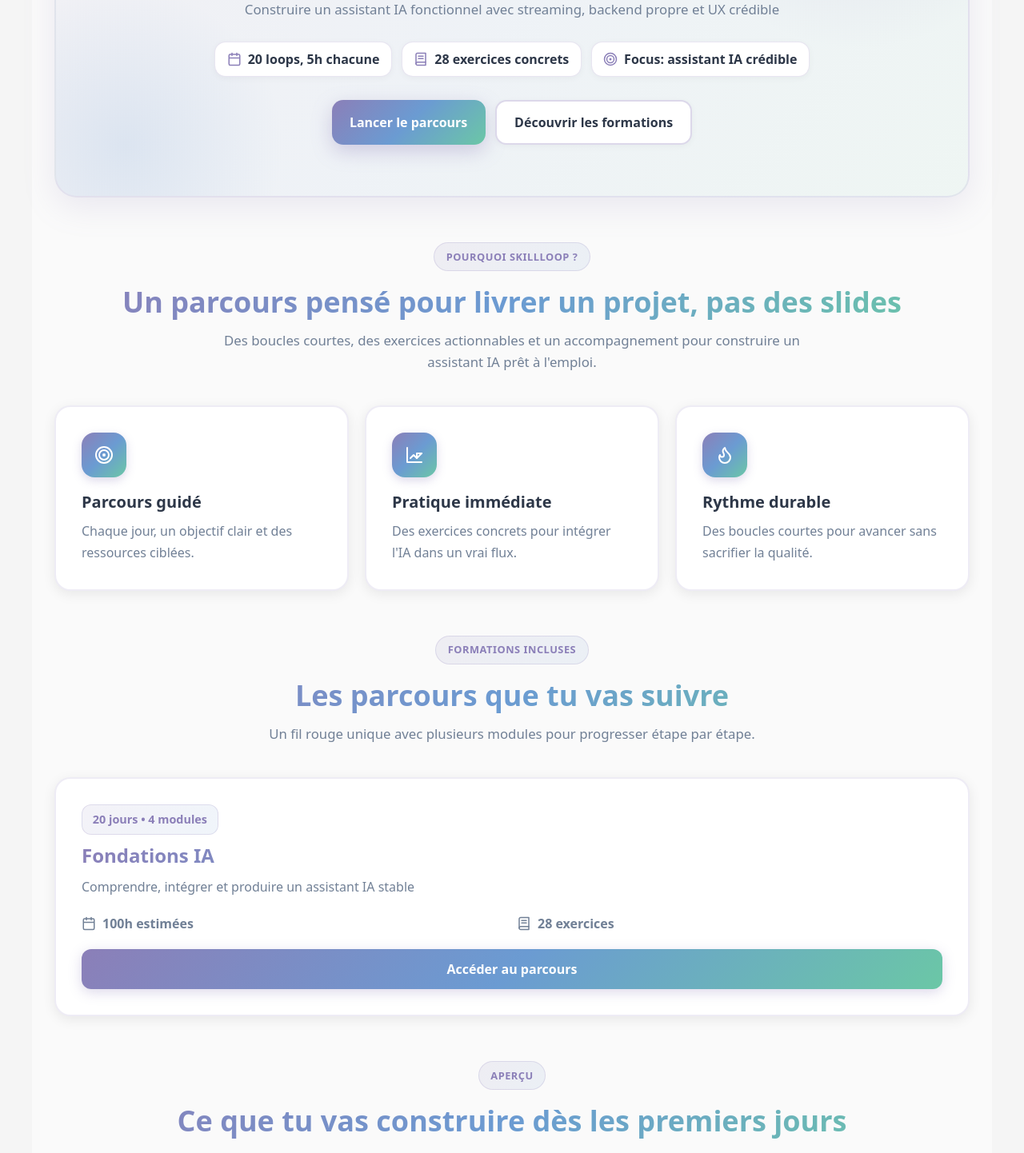
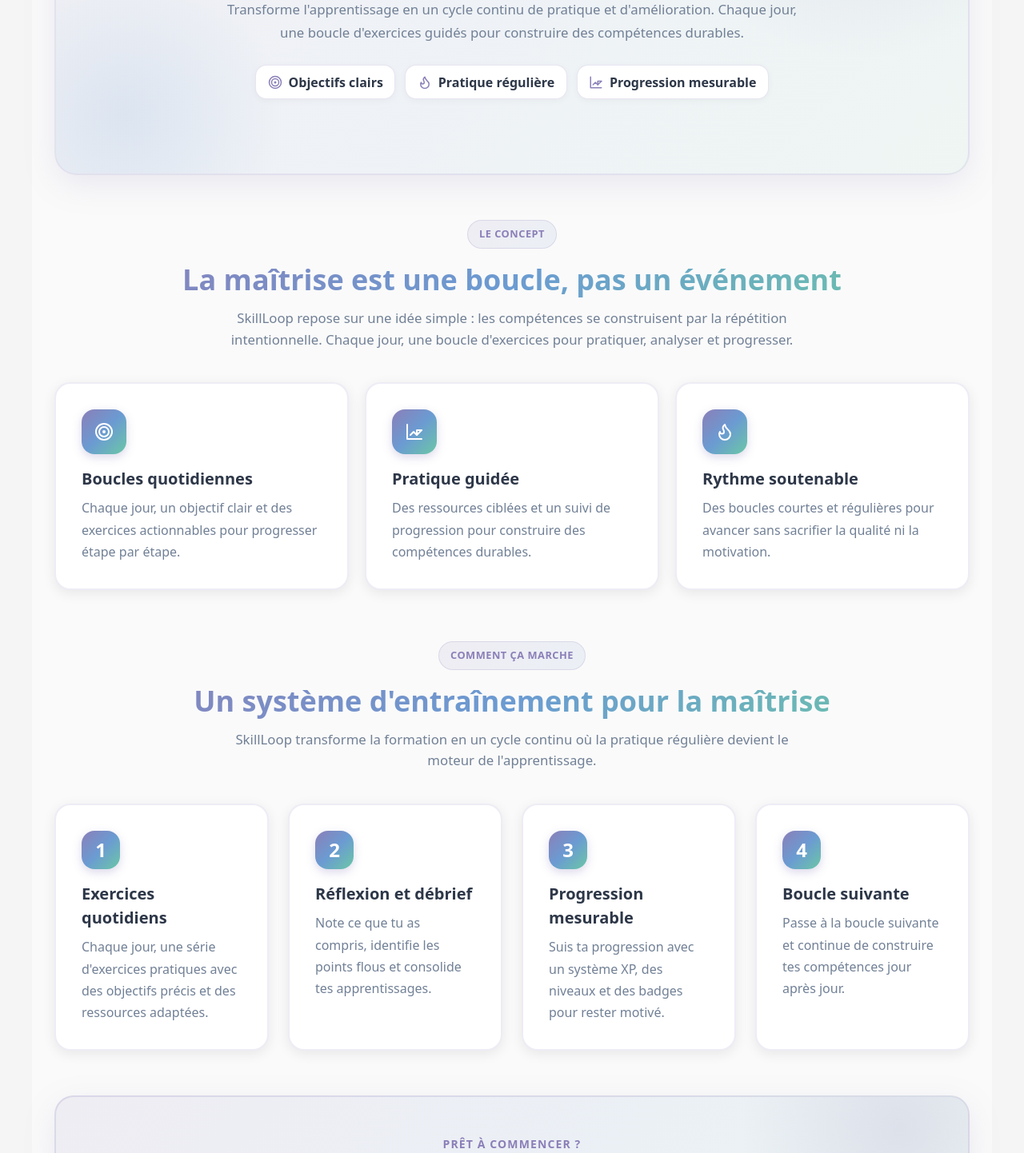
Before and after one commit to OliviaG-dev/SkillLoop, a React (Vite) app: page / in a window 1280 px wide. Shown: the part 420-1862 px from the top of the page at 80% size. Built offline with nearby package versions, Linux system fonts and the light colour scheme.

Commit message:
:lipstick: finish:design home

```diff
--- a/src/pages/Home/Home.css
+++ b/src/pages/Home/Home.css
@@ -248,14 +248,13 @@
 }
 
 .home-pillars,
-.home-formations,
+.home-how-it-works,
 .home-preview,
 .home-cta {
   margin-top: 3.5rem;
 }
 
 .pillars-grid,
-.formations-grid,
 .preview-grid {
   display: grid;
   gap: 1.25rem;
@@ -305,87 +304,12 @@
   line-height: 1.7;
 }
 
-.formations-grid {
-  grid-template-columns: repeat(auto-fit, minmax(280px, 1fr));
-}
-
-.formation-card {
-  background: var(--bg-white);
-  border: 2px solid rgba(139, 127, 184, 0.15);
-  border-radius: 20px;
-  padding: 2rem;
-  box-shadow: var(--shadow-md);
-  display: flex;
-  flex-direction: column;
-  gap: 1.25rem;
-  transition: all 0.3s cubic-bezier(0.4, 0, 0.2, 1);
-}
-
-.formation-card:hover {
-  transform: translateY(-4px);
-  box-shadow: var(--shadow-lg);
-  border-color: var(--color-violet);
-}
-
-.formation-top h3 {
-  margin: 0.5rem 0 0.5rem;
-  color: var(--text-primary);
-  font-size: 1.5rem;
-  font-weight: 700;
-  background: linear-gradient(135deg, var(--color-violet) 0%, var(--color-blue) 50%, var(--color-green) 100%);
-  -webkit-background-clip: text;
-  -webkit-text-fill-color: transparent;
-  background-clip: text;
-}
-
-.formation-top p {
-  margin: 0;
-  color: var(--text-secondary);
-  line-height: 1.7;
-}
-
-.formation-badge {
-  display: inline-block;
-  padding: 0.45rem 0.8rem;
-  border-radius: 12px;
-  background: linear-gradient(135deg, var(--color-violet-light), var(--color-blue-light));
-  border: 1px solid rgba(139, 127, 184, 0.2);
-  color: var(--color-violet);
-  font-weight: 700;
-  font-size: 0.9rem;
-}
-
-.formation-meta {
-  display: grid;
-  grid-template-columns: repeat(2, minmax(0, 1fr));
-  gap: 0.75rem;
-}
-
 .meta-item {
   display: inline-flex;
   align-items: center;
   gap: 0.5rem;
   color: var(--text-secondary);
   font-weight: 600;
-}
-
-.formation-button {
-  margin-top: auto;
-  border: none;
-  border-radius: 12px;
-  padding: 0.9rem 1rem;
-  background: linear-gradient(135deg, var(--color-violet) 0%, var(--color-blue) 50%, var(--color-green) 100%);
-  color: #fff;
-  font-weight: 700;
-  cursor: pointer;
-  transition: all 0.3s cubic-bezier(0.4, 0, 0.2, 1);
-  box-shadow: 0 4px 16px rgba(139, 127, 184, 0.3);
-  font-family: inherit;
-}
-
-.formation-button:hover {
-  transform: translateY(-2px);
-  box-shadow: 0 8px 24px rgba(139, 127, 184, 0.4);
 }
 
 .preview-grid {
@@ -495,6 +419,60 @@
   background-clip: text;
 }
 
+/* ==================== HOW IT WORKS SECTION ==================== */
+.home-how-it-works {
+  margin-top: 4rem;
+}
+
+.how-it-works-grid {
+  display: grid;
+  grid-template-columns: repeat(auto-fit, minmax(240px, 1fr));
+  gap: 1.5rem;
+}
+
+.how-it-works-card {
+  padding: 2rem;
+  border-radius: 20px;
+  background: var(--bg-white);
+  border: 2px solid rgba(139, 127, 184, 0.15);
+  box-shadow: var(--shadow-md);
+  transition: all 0.3s cubic-bezier(0.4, 0, 0.2, 1);
+  position: relative;
+}
+
+.how-it-works-card:hover {
+  transform: translateY(-4px);
+  box-shadow: var(--shadow-lg);
+  border-color: var(--color-violet);
+}
+
+.how-it-works-number {
+  width: 48px;
+  height: 48px;
+  border-radius: 16px;
+  background: linear-gradient(135deg, var(--color-violet) 0%, var(--color-blue) 50%, var(--color-green) 100%);
+  color: #fff;
+  display: grid;
+  place-items: center;
+  font-size: 1.5rem;
+  font-weight: 800;
+  margin-bottom: 1rem;
+  box-shadow: 0 4px 12px rgba(139, 127, 184, 0.3);
+}
+
+.how-it-works-card h3 {
+  margin: 0 0 0.5rem;
+  color: var(--text-primary);
+  font-size: 1.25rem;
+  font-weight: 700;
+}
+
+.how-it-works-card p {
+  margin: 0;
+  color: var(--text-secondary);
+  line-height: 1.7;
+}
+
 .cta-card p {
   margin: 0 auto 1.5rem;
   color: var(--text-secondary);
@@ -507,6 +485,7 @@
   display: flex;
   flex-wrap: wrap;
   gap: 0.75rem;
+  justify-content: center;
 }
 
 @media (max-width: 900px) {
@@ -520,10 +499,6 @@
   .hero-actions {
     flex-direction: column;
     align-items: flex-start;
-  }
-
-  .formation-meta {
-    grid-template-columns: 1fr;
   }
 }
 
--- a/src/pages/Home/Home.tsx
+++ b/src/pages/Home/Home.tsx
@@ -1,14 +1,4 @@
-import { useMemo } from "react";
-import { useSkillLoopStore } from "../../store/useSkillLoopStore";
-import {
-  CalendarIcon,
-  TargetIcon,
-  TrophyIcon,
-  ChartIcon,
-  BookIcon,
-  LightbulbIcon,
-  FlameIcon,
-} from "../../components/Icons";
+import { TargetIcon, ChartIcon, FlameIcon } from "../../components/Icons";
 import "./Home.css";
 
 type HomeProps = {
@@ -16,88 +6,43 @@
 };
 
 export function Home({ onNavigate }: HomeProps) {
-  const program = useSkillLoopStore((s) => s.program);
-
-  const loops = useMemo(
-    () => program.paths.flatMap((p) => p.modules).flatMap((m) => m.loops),
-    [program]
-  );
-
-  const formations = useMemo(
-    () =>
-      program.paths.map((path) => {
-        const loopsCount = path.modules.reduce(
-          (sum, m) => sum + m.loops.length,
-          0
-        );
-        const exercisesCount = path.modules.reduce(
-          (sum, m) =>
-            sum + m.loops.reduce((acc, l) => acc + l.exercises.length, 0),
-          0
-        );
-        return {
-          id: path.id,
-          title: path.title,
-          objective: path.objective,
-          modulesCount: path.modules.length,
-          loopsCount,
-          exercisesCount,
-          estimatedHours: loopsCount * program.estimatedHoursPerLoop,
-        };
-      }),
-    [program]
-  );
-
-  const previewLoops = useMemo(() => loops.slice(0, 3), [loops]);
-  const totalLoops = loops.length;
-  const totalExercises = loops.reduce(
-    (sum, loop) => sum + loop.exercises.length,
-    0
-  );
-
   return (
     <div className="home-landing">
       <section className="home-hero">
         <div className="hero-badge">
-          <span>Parcours IA</span>
-          <span className="hero-badge-pill">{totalLoops} jours guidés</span>
+          <span>Méthode d'apprentissage</span>
+          <span className="hero-badge-pill">Par la pratique</span>
         </div>
-        <h1 className="home-title">{program.title}</h1>
-        <p className="home-subtitle">{program.description}</p>
+        <h1 className="home-title">SkillLoop</h1>
+        <p className="home-subtitle">
+          Transforme l'apprentissage en un cycle continu de pratique et
+          d'amélioration. Chaque jour, une boucle d'exercices guidés pour
+          construire des compétences durables.
+        </p>
         <div className="hero-meta">
           <div className="hero-meta-item">
-            <CalendarIcon size={18} />
-            <span>{totalLoops} loops, {program.estimatedHoursPerLoop}h chacune</span>
+            <TargetIcon size={18} />
+            <span>Objectifs clairs</span>
           </div>
           <div className="hero-meta-item">
-            <BookIcon size={18} />
-            <span>{totalExercises} exercices concrets</span>
+            <FlameIcon size={18} />
+            <span>Pratique régulière</span>
           </div>
           <div className="hero-meta-item">
-            <TargetIcon size={18} />
-            <span>Focus: assistant IA crédible</span>
+            <ChartIcon size={18} />
+            <span>Progression mesurable</span>
           </div>
-        </div>
-        <div className="hero-actions">
-          <button
-            className="hero-button primary"
-            onClick={() => onNavigate("dashboard")}
-          >
-            Lancer le parcours
-          </button>
-          <a className="hero-button ghost" href="#formations">
-            Découvrir les formations
-          </a>
         </div>
       </section>
 
-      <section className="home-pillars">
+      <section className="home-pillars" id="concept">
         <div className="section-header">
-          <div className="section-kicker">Pourquoi SkillLoop ?</div>
-          <h2>Un parcours pensé pour livrer un projet, pas des slides</h2>
+          <div className="section-kicker">Le concept</div>
+          <h2>La maîtrise est une boucle, pas un événement</h2>
           <p className="section-subtitle">
-            Des boucles courtes, des exercices actionnables et un accompagnement
-            pour construire un assistant IA prêt à l'emploi.
+            SkillLoop repose sur une idée simple : les compétences se
+            construisent par la répétition intentionnelle. Chaque jour, une
+            boucle d'exercices pour pratiquer, analyser et progresser.
           </p>
         </div>
         <div className="pillars-grid">
@@ -105,108 +50,95 @@
             <div className="pillar-icon">
               <TargetIcon size={24} />
             </div>
-            <h3>Parcours guidé</h3>
-            <p>Chaque jour, un objectif clair et des ressources ciblées.</p>
+            <h3>Boucles quotidiennes</h3>
+            <p>
+              Chaque jour, un objectif clair et des exercices actionnables pour
+              progresser étape par étape.
+            </p>
           </div>
           <div className="pillar-card">
             <div className="pillar-icon">
               <ChartIcon size={24} />
             </div>
-            <h3>Pratique immédiate</h3>
-            <p>Des exercices concrets pour intégrer l'IA dans un vrai flux.</p>
+            <h3>Pratique guidée</h3>
+            <p>
+              Des ressources ciblées et un suivi de progression pour construire
+              des compétences durables.
+            </p>
           </div>
           <div className="pillar-card">
             <div className="pillar-icon">
               <FlameIcon size={24} />
             </div>
-            <h3>Rythme durable</h3>
-            <p>Des boucles courtes pour avancer sans sacrifier la qualité.</p>
+            <h3>Rythme soutenable</h3>
+            <p>
+              Des boucles courtes et régulières pour avancer sans sacrifier la
+              qualité ni la motivation.
+            </p>
           </div>
         </div>
       </section>
 
-      <section className="home-formations" id="formations">
+      <section className="home-how-it-works">
         <div className="section-header">
-          <div className="section-kicker">Formations incluses</div>
-          <h2>Les parcours que tu vas suivre</h2>
+          <div className="section-kicker">Comment ça marche</div>
+          <h2>Un système d'entraînement pour la maîtrise</h2>
           <p className="section-subtitle">
-            Un fil rouge unique avec plusieurs modules pour progresser étape par étape.
+            SkillLoop transforme la formation en un cycle continu où la pratique
+            régulière devient le moteur de l'apprentissage.
           </p>
         </div>
-        <div className="formations-grid">
-          {formations.map((formation) => (
-            <div key={formation.id} className="formation-card">
-              <div className="formation-top">
-                <div className="formation-badge">
-                  {formation.loopsCount} jours • {formation.modulesCount} modules
-                </div>
-                <h3>{formation.title}</h3>
-                <p>{formation.objective}</p>
-              </div>
-              <div className="formation-meta">
-                <div className="meta-item">
-                  <CalendarIcon size={18} />
-                  <span>{formation.estimatedHours}h estimées</span>
-                </div>
-                <div className="meta-item">
-                  <BookIcon size={18} />
-                  <span>{formation.exercisesCount} exercices</span>
-                </div>
-              </div>
-              <button
-                className="formation-button"
-                onClick={() => onNavigate("dashboard")}
-              >
-                Accéder au parcours
-              </button>
-            </div>
-          ))}
-        </div>
-      </section>
-
-      <section className="home-preview">
-        <div className="section-header">
-          <div className="section-kicker">Aperçu</div>
-          <h2>Ce que tu vas construire dès les premiers jours</h2>
-          <p className="section-subtitle">
-            Un aperçu des premières boucles pour te mettre en confiance.
-          </p>
-        </div>
-        <div className="preview-grid">
-          {previewLoops.map((loop) => (
-            <div key={loop.id} className="preview-card">
-              <div className="preview-day">Jour {loop.day}</div>
-              <h3 className="preview-title">{loop.title}</h3>
-              <p className="preview-goal">{loop.goal}</p>
-              <div className="preview-meta">
-                <div className="meta-item">
-                  <TargetIcon size={16} />
-                  <span>Objectif clair</span>
-                </div>
-                <div className="meta-item">
-                  <BookIcon size={16} />
-                  <span>{loop.exercises.length} exercices</span>
-                </div>
-              </div>
-            </div>
-          ))}
+        <div className="how-it-works-grid">
+          <div className="how-it-works-card">
+            <div className="how-it-works-number">1</div>
+            <h3>Exercices quotidiens</h3>
+            <p>
+              Chaque jour, une série d'exercices pratiques avec des objectifs
+              précis et des ressources adaptées.
+            </p>
+          </div>
+          <div className="how-it-works-card">
+            <div className="how-it-works-number">2</div>
+            <h3>Réflexion et débrief</h3>
+            <p>
+              Note ce que tu as compris, identifie les points flous et consolide
+              tes apprentissages.
+            </p>
+          </div>
+          <div className="how-it-works-card">
+            <div className="how-it-works-number">3</div>
+            <h3>Progression mesurable</h3>
+            <p>
+              Suis ta progression avec un système XP, des niveaux et des badges
+              pour rester motivé.
+            </p>
+          </div>
+          <div className="how-it-works-card">
+            <div className="how-it-works-number">4</div>
+            <h3>Boucle suivante</h3>
+            <p>
+              Passe à la boucle suivante et continue de construire tes
+              compétences jour après jour.
+            </p>
+          </div>
         </div>
       </section>
 
       <section className="home-cta">
         <div className="cta-card">
           <div className="cta-content">
-            <div className="cta-kicker">Prêt à démarrer ?</div>
-            <h2>Commence ton assistant IA dès aujourd'hui</h2>
+            <div className="cta-kicker">Prêt à commencer ?</div>
+            <h2>Découvre la méthode SkillLoop</h2>
             <p>
-              Accède au tableau de bord, lance la première boucle et suis le guide pas à pas.
+              Accède au tableau de bord, explore les boucles disponibles et
+              commence ton parcours d'apprentissage.
             </p>
             <div className="cta-actions">
-              <button className="hero-button primary" onClick={() => onNavigate("dashboard")}>
+              <button
+                className="hero-button primary"
+                onClick={() => onNavigate("dashboard")}
+              >
                 Accéder au dashboard
-              </button>
-              <button className="hero-button ghost" onClick={() => onNavigate("dashboard")}>
-                Voir le programme complet
               </button>
             </div>
           </div>
```
Also changed, not shown: 1 other file (tests, documents, lock files or other folders).
